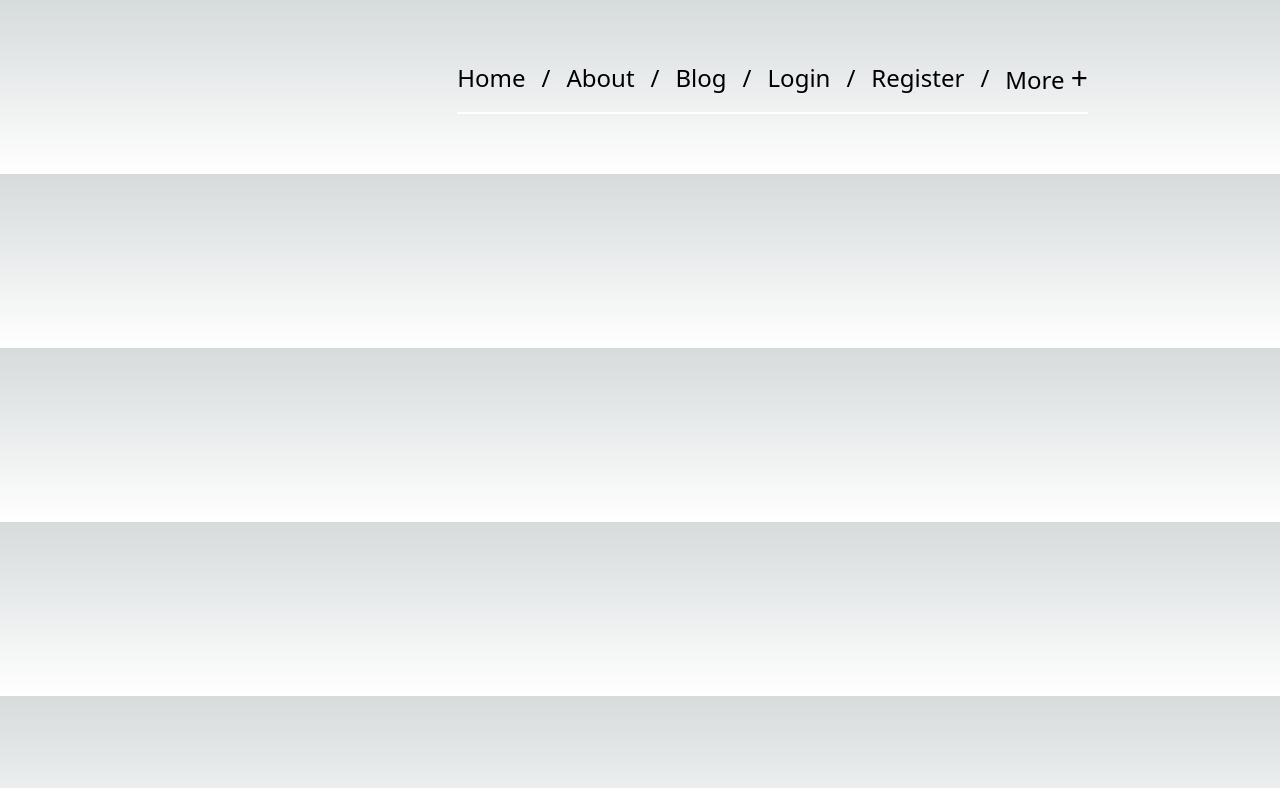
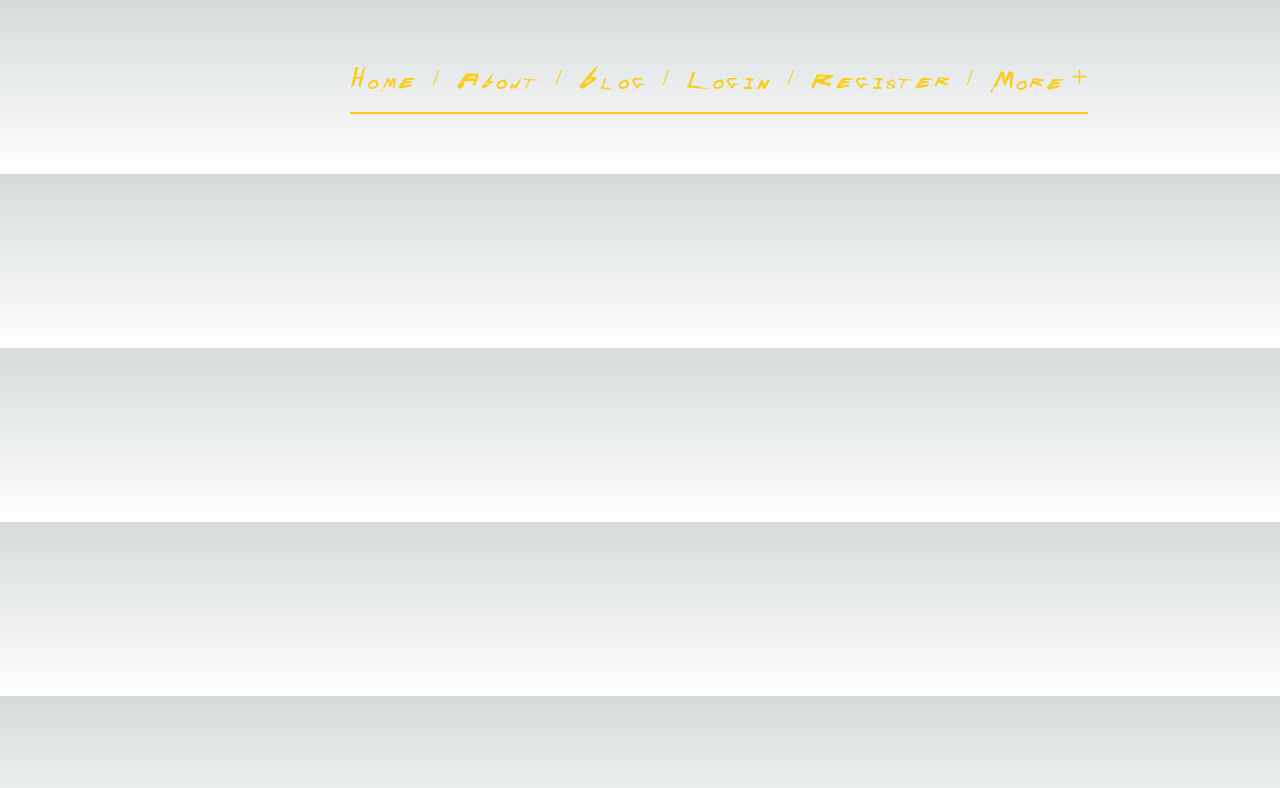
Before and after one commit to Mopcho/Small-NextJs-Project, a Next.js app in the folder client/: page / in a window 1280 px wide. Shown: the top 788 px of the page. Built offline with nearby package versions, Linux system fonts and the light colour scheme.

Commit message:
Applied a new font

```diff
--- a/client/src/app/(home)/layout.tsx
+++ b/client/src/app/(home)/layout.tsx
@@ -7,8 +7,8 @@ export default function HomeLayout({
 }) {
   return (
     <section className="mx-48 my-10">
-        <nav className="flex py-5 justify-end">
-            <ul className="flex gap-4 text-2xl justify-center items-center justify-items-center border-b-2 pb-4 border-white">
+        <nav className="flex py-5 justify-end cyberpunk-font text-yellow-400">
+            <ul className="flex gap-4 text-2xl justify-center items-center justify-items-center border-b-2 pb-4 border-yellow-400">
                 <Link href={'/'} className='hover:text-red-500 hover:scale-110'>Home</Link>
                 <p>/</p>
                 <Link href={'/about'} className='hover:text-red-500 hover:scale-110'>About</Link>
```
